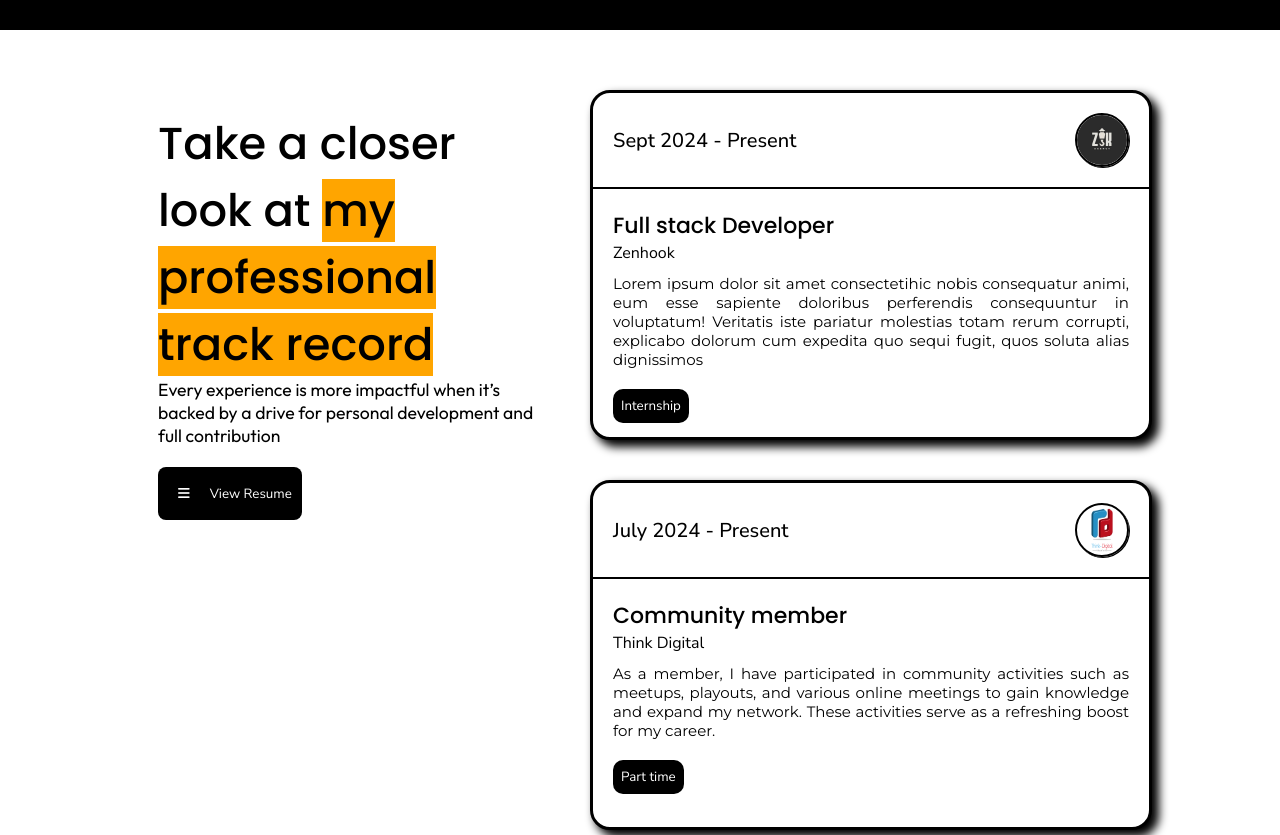
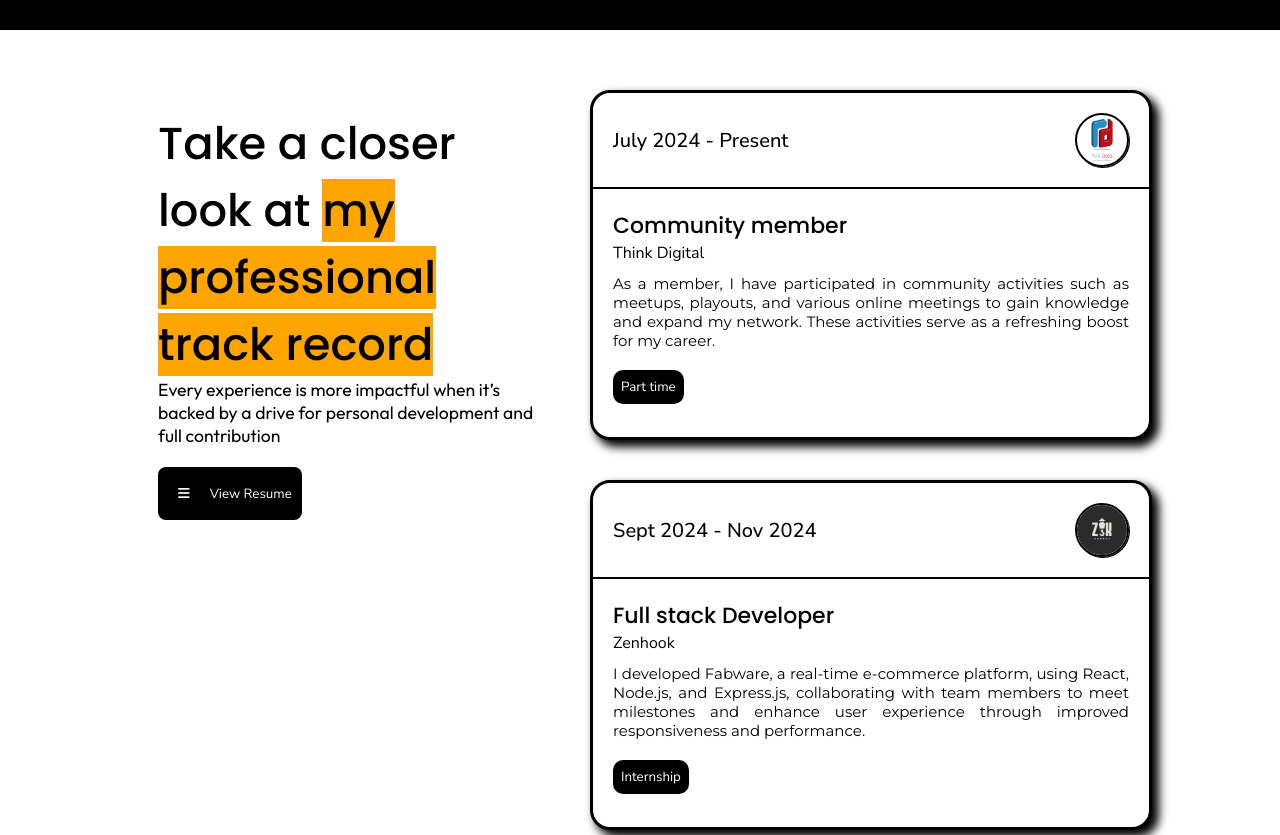
Before and after one commit to Adesh-111/Adesh.dev, a React (Vite) app: page /about in a window 1280 px wide. Shown: the part 4200-5035 px from the top of the page. Built offline with nearby package versions, Linux system fonts and the light colour scheme.

Commit message:
Update the experience

```diff
--- a/src/components/Experiences/Experiences.jsx
+++ b/src/components/Experiences/Experiences.jsx
@@ -4,15 +4,6 @@ import "./Experience.css";
 import assets from "../../assets/assets";
 
 const experienceData = [
-  {
-    duration: "Sept 2024 - Present",
-    image: assets.zenhook,
-    role: "Full stack Developer",
-    name: "Zenhook",
-    level: "Internship",
-    link: "https://www.linkedin.com/company/zen-hook/",
-    desc: "Lorem ipsum dolor sit amet consectetihic nobis consequatur animi, eum esse sapiente doloribus perferendis consequuntur in voluptatum! Veritatis iste pariatur molestias totam rerum corrupti, explicabo dolorum cum expedita quo sequi fugit, quos soluta alias dignissimos",
-  },
   {
     duration: "July 2024 - Present",
     image: assets.thinkDigital,
@@ -21,6 +12,15 @@ const experienceData = [
     level: "Part time",
     link: "https://think-digital.in/",
     desc: "As a member, I have participated in community activities such as meetups, playouts, and various online meetings to gain knowledge and expand my network. These activities serve as a refreshing boost for my career.",
+  },
+  {
+    duration: "Sept 2024 - Nov 2024",
+    image: assets.zenhook,
+    role: "Full stack Developer",
+    name: "Zenhook",
+    level: "Internship",
+    link: "https://www.linkedin.com/company/zen-hook/",
+    desc: "I developed Fabware, a real-time e-commerce platform, using React, Node.js, and Express.js, collaborating with team members to meet milestones and enhance user experience through improved responsiveness and performance.",
   },
   {
     duration: "May 2024- June 2024",
@@ -48,7 +48,6 @@ function Experiences() {
             </p>
             <a href={assets.resume} download="Adesh Resume.pdf">
               <button>
-
                 <i class="fa-solid fa-bars"></i>View Resume
               </button>
             </a>
```
